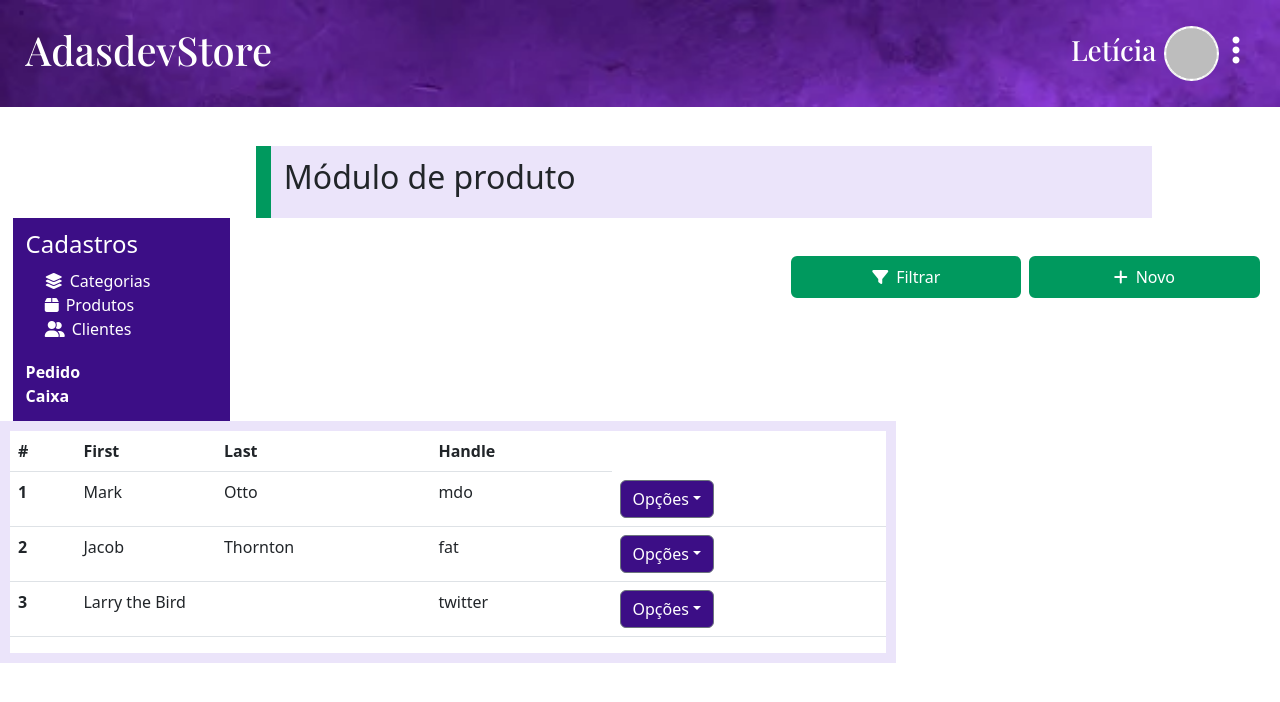
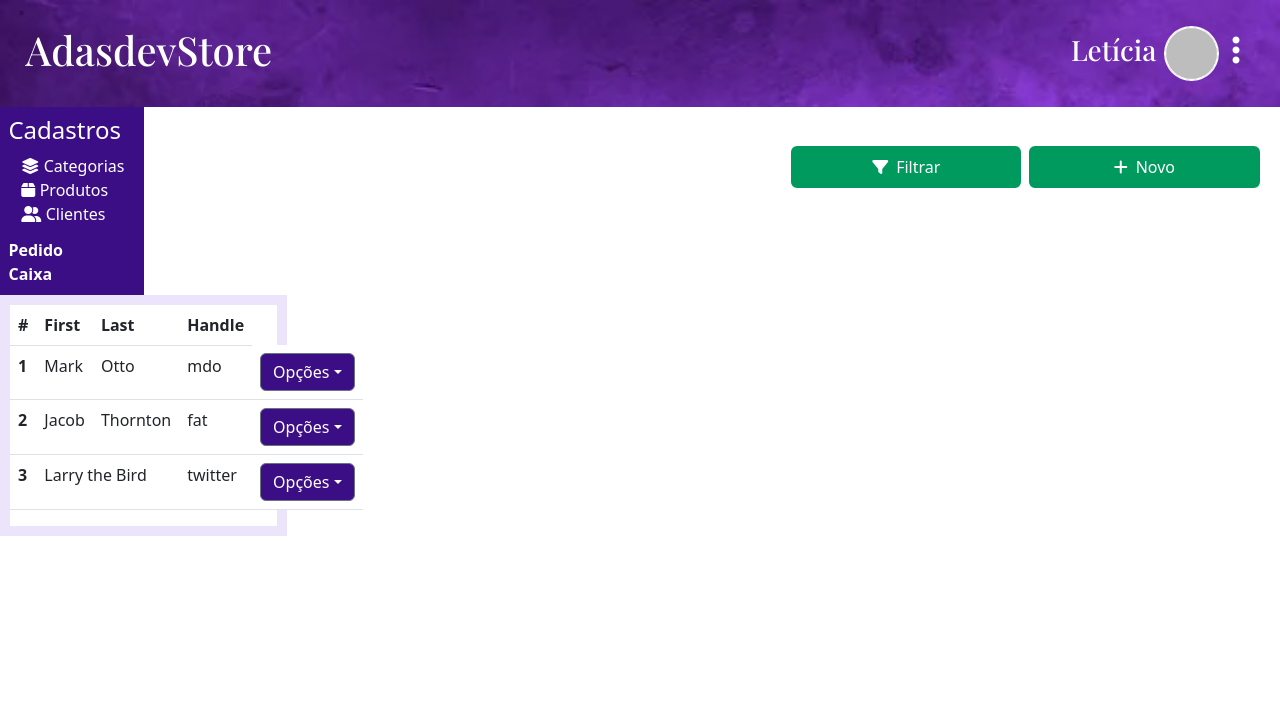
Before and after one commit to leticiazalasik/Adas-Store, an Angular app in the folder frontend/devStore/: page / in a window 1280 px wide. Shown: the top 702 px of the page. Built offline with nearby package versions, Linux system fonts and the light colour scheme; a web font is replaced by a local one.

Commit message:
:sparkles: Feat (app-component): Iniciando um sistema de grid para os componentes.

```diff
--- a/frontend/devStore/src/app/Components/menu-geral-component/menu-geral-component.component.css
+++ b/frontend/devStore/src/app/Components/menu-geral-component/menu-geral-component.component.css
@@ -2,7 +2,6 @@
     background-color: hsl(263, 81%, 29%);
     width: 17%;
     padding: 1%;
-    margin-left: 1%;
     display: flex;
     flex-direction: column;
 
--- a/frontend/devStore/src/app/app.component.html
+++ b/frontend/devStore/src/app/app.component.html
@@ -17,22 +17,21 @@
 
 </head>
 
-<div>
+<div class="row">
+    <div class="col-12">
         <app-header></app-header>
     </div>
-
-<div>
-<app-title-component></app-title-component>
 </div>
 
-<div>
+<div class="row">
+        <div class="col-8">
+            <app-menu-geral-component class="menu-geral"></app-menu-geral-component>
+        </div>
+    <div class="col-4">
         <app-menu-produto-component></app-menu-produto-component>
     </div>
 
-<div>
-<app-menu-geral-component></app-menu-geral-component>
+    <div class="col-4">
+        <app-tela-resultados-component class="menu-geral"></app-tela-resultados-component>
     </div>
-
-<div>
-<app-tela-resultados-component></app-tela-resultados-component>
 </div>
```
Lines whose indentation alone changed are shown as unchanged.
